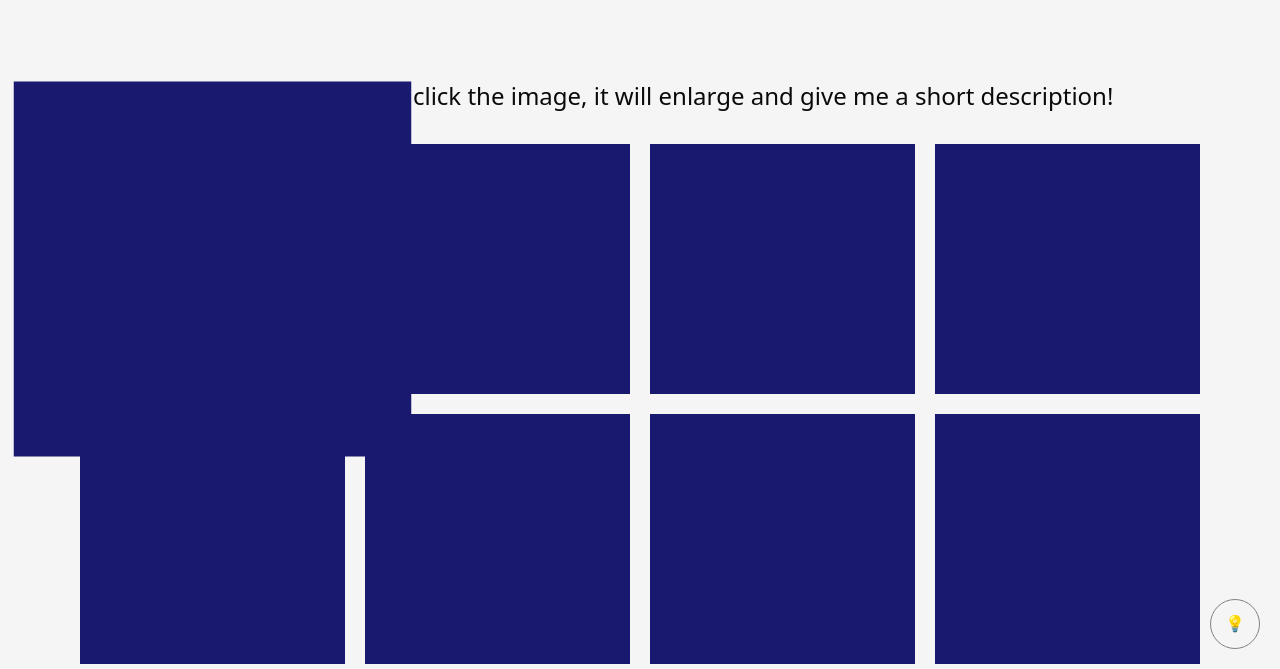
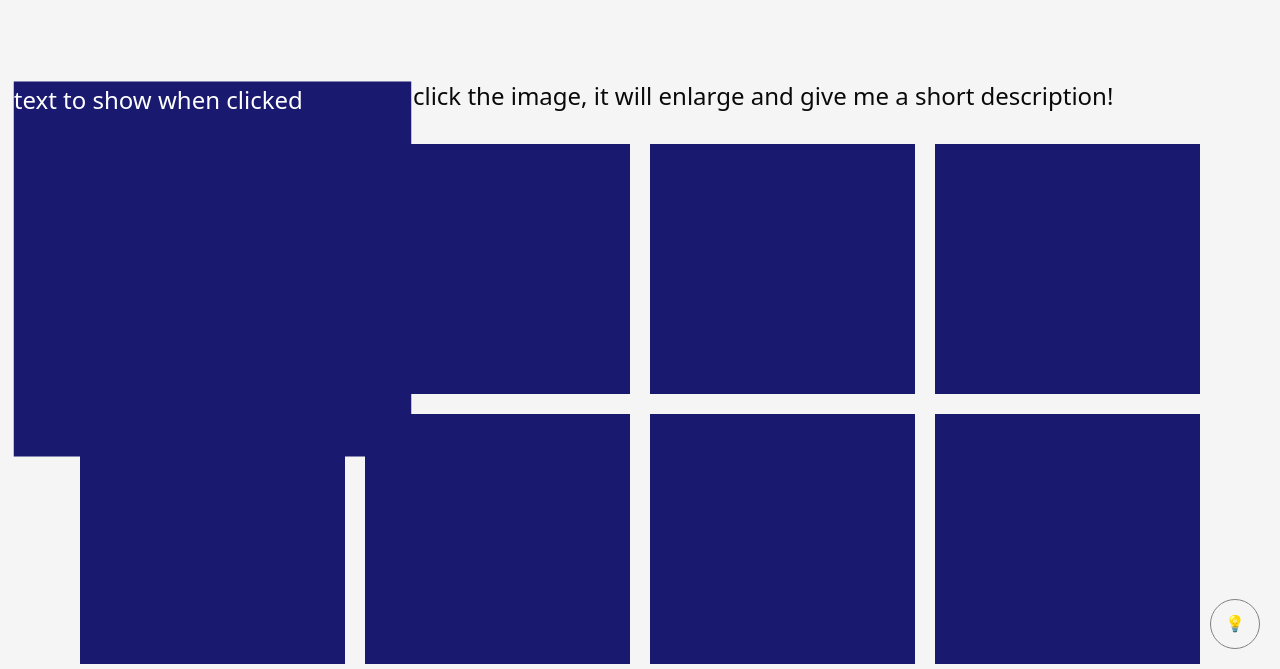
Before and after one commit to Hub-Mo/advanced-interactions, a plain HTML site: page index.html in a window 1280 px wide. Both pictures are taken after a click on the element 212 px from the left and 1129 px from the top of the page. Shown: the part 860-1529 px from the top of the page. Drawn offline with nearby package versions, Linux system fonts and the light colour scheme.

Commit message:
added text to showcase when grid image is clicked and changed color in css to always be white

```diff
--- a/script.js
+++ b/script.js
@@ -50,13 +50,14 @@ pictures.forEach (pic => {
         if(tiggle == false) {
             tiggle = true;
             pic.style.transform = "scale(1.5)";
-            pic.style.transition = "transform 0.25s ease";
-            console.log(pic.style.transform);
+            pic.style.transition = "transform 0.50s ease";
+            pic.innerHTML = `<p class="grid-p"> text to show when clicked </p>`
         }
         else {
             tiggle = false;
             pic.style.transform = "scale(1)";
-            pic.style.transition = "transform 0.25s ease";
+            pic.style.transition = "transform 0.50s ease";
+            pic.innerHTML = ``
         }
     })
 })
--- a/style.css
+++ b/style.css
@@ -1,7 +1,9 @@
 body{
     padding-bottom: 50px;
 }
-
+.grid-p{
+    color: white;
+}
 .picture{
     padding: 10px;
 }
```
